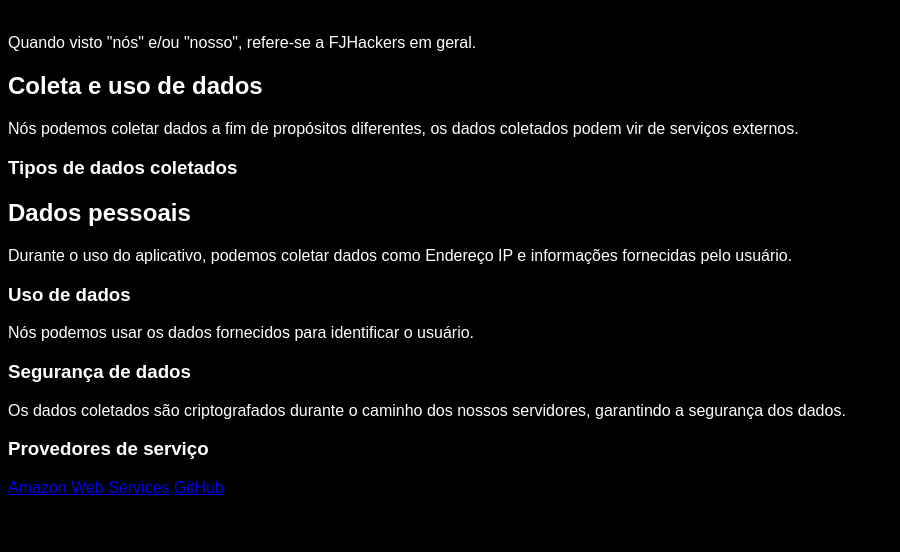
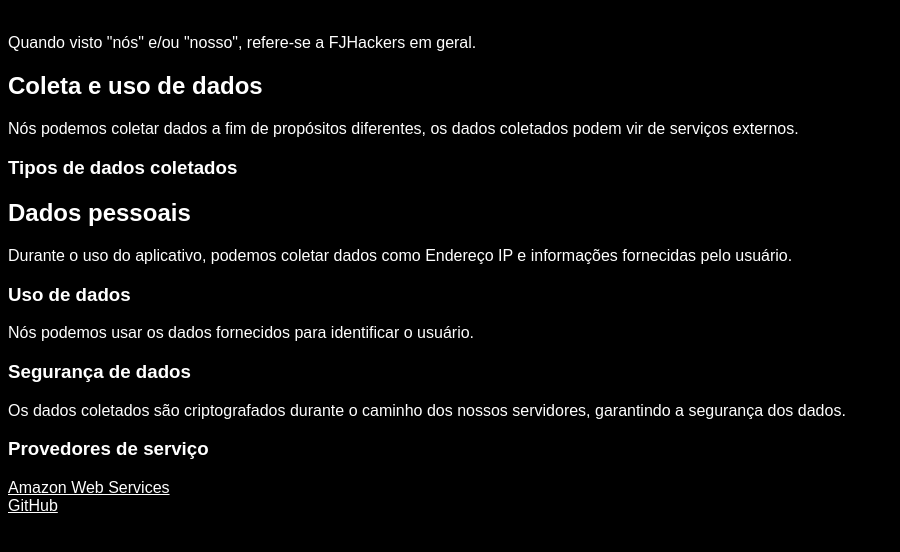
Before and after one commit to Junior1Plays/FJHackers, a plain HTML site: page privacy-policy.html in a window 1280 px wide. Shown: the part 66-618 px from the top of the page, without its empty margins (0-900 px from the left). Drawn offline with Linux system fonts and the light colour scheme.

Commit message:
Update privacy-policy.html

```diff
--- a/privacy-policy.html
+++ b/privacy-policy.html
@@ -15,13 +15,16 @@
 <h3>Segurança de dados</h3>
 <p>Os dados coletados são criptografados durante o caminho dos nossos servidores, garantindo a segurança dos dados.</p>
 <h3>Provedores de serviço</h3>
-<a href="https://aws.amazon.com/">Amazon Web Services</a>
-<a href="https://github.com/">GitHub</a>
+<a href="https://d1.awsstatic.com/legal/privacypolicy/AWS_Privacy_Notice_Portuguese_Translation_UpdateFinal.pdf">Amazon Web Services</a><br>
+<a href="https://docs.github.com/pt/site-policy/privacy-policies/github-privacy-statement">GitHub</a>
 <style>
 body {
 background-color:black;
 color:white;
-font-family: Arial, Helvetica, sans-serif;
+font-family:Arial, Helvetica, sans-serif;
+}
+a {
+color:white
 }
 </head>
 </html>
```
